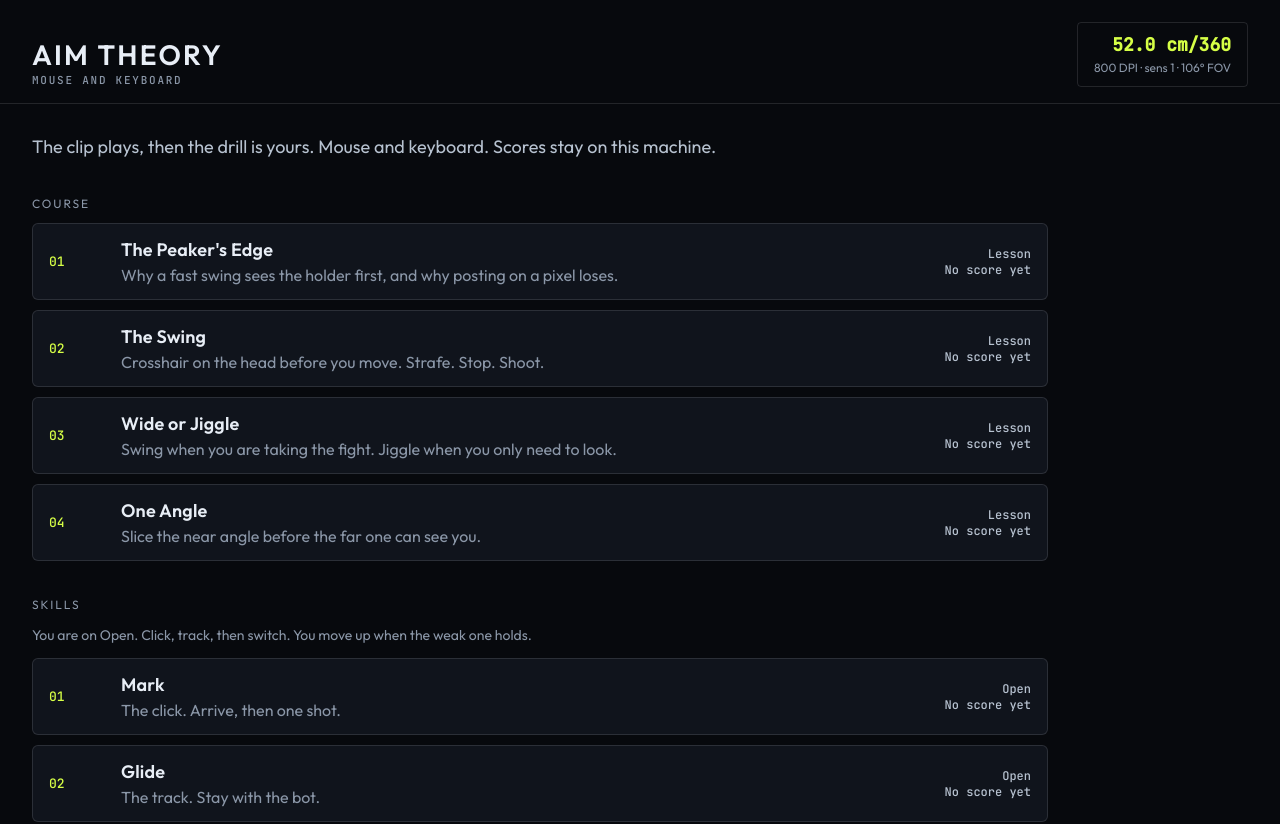
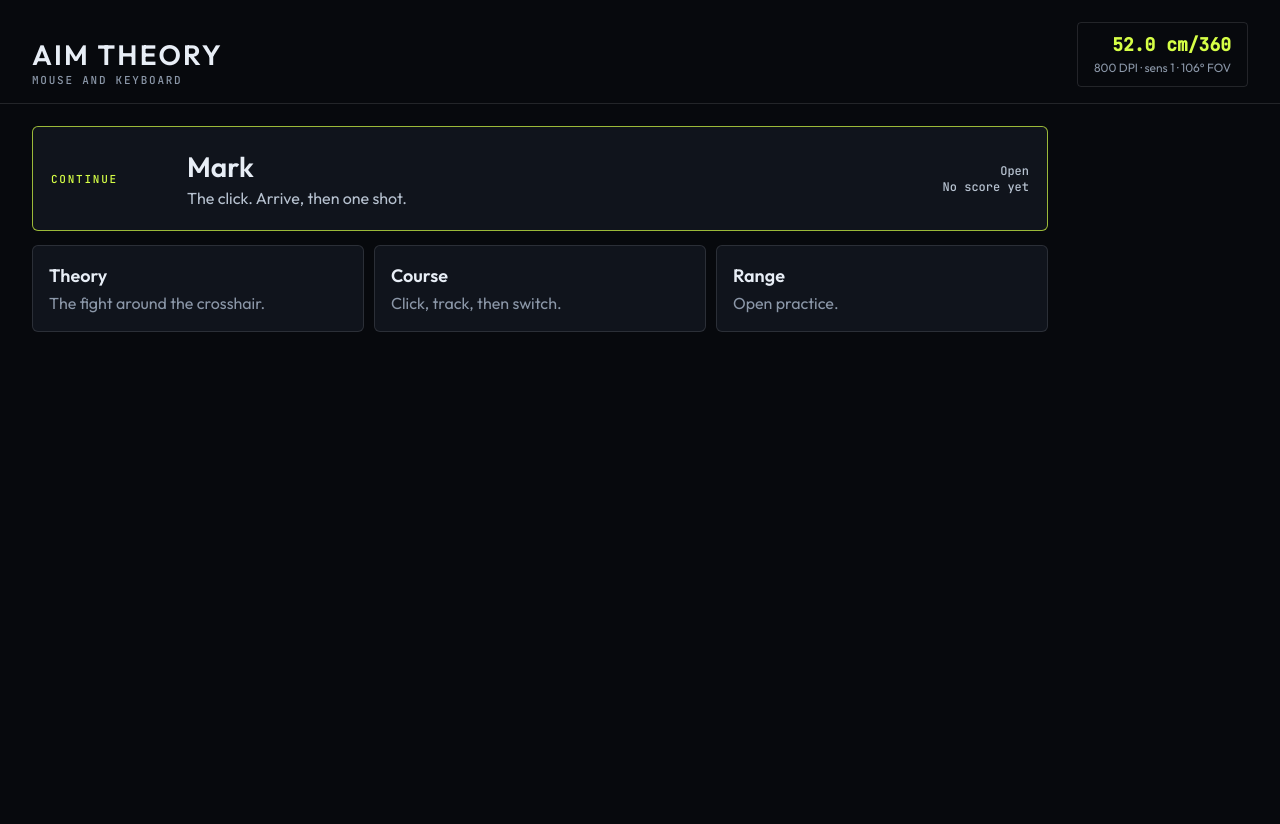
Before and after one commit to soapztalent/couch-to-front-office, a React (Vite) app in the folder aim-theory/: page / in a window 1280 px wide. Shown: the top 824 px of the page. After the commit the page ends 800 px from the top, so only its background shows below. Built offline with nearby package versions, Linux system fonts and the light colour scheme.

Commit message:
Open home on the next skill, then three doors.
Theory, Course, and Range each show only their own list. Back from a door returns home. Settings stays on the side.

Co-authored-by: soapztalent <soapztalent@users.noreply.github.com>

```diff
--- a/aim-theory/src/skill/course.ts
+++ b/aim-theory/src/skill/course.ts
@@ -73,6 +73,11 @@ export function skillById(id: string): SkillLesson | undefined {
   return SKILLS.find((skill) => skill.id === id);
 }
 
+/** The continue action. The first skill still open, or Step once the three are done. */
+export function nextSkill(done: readonly string[]): SkillLesson {
+  return SKILLS.find((skill) => !done.includes(skill.id)) ?? SKILLS[SKILLS.length - 1];
+}
+
 export const SKILL_LABEL: Record<SkillKind, string> = {
   mark: "Mark",
   glide: "Glide",
--- a/aim-theory/src/styles.css
+++ b/aim-theory/src/styles.css
@@ -55,7 +55,35 @@ button:focus-visible, input:focus-visible { outline: 2px solid var(--aim); outli
 .ghost-btn { border-radius: 4px; background: rgba(7, 9, 13, 0.72); }
 .text-btn { border: 0; padding: 0; color: var(--muted); }
 
-.home { padding: 12px 32px 64px; max-width: 1080px; }
+.home { padding: 22px 32px 64px; max-width: 1080px; }
+.continue {
+  display: grid;
+  grid-template-columns: 120px 1fr auto;
+  gap: 16px;
+  align-items: center;
+  width: 100%;
+  text-align: left;
+  background: var(--ink-2);
+  border: 1px solid rgba(214, 255, 70, 0.7);
+  border-radius: 6px;
+  padding: 22px 18px;
+}
+.continue h2 { margin: 0 0 4px; font-size: 28px; font-weight: 600; }
+.continue p { margin: 0; color: var(--paper-dim); }
+.continue .kicker { color: var(--aim); }
+.doors { display: grid; grid-template-columns: repeat(3, 1fr); gap: 10px; margin-top: 14px; }
+.door {
+  text-align: left;
+  background: var(--ink-2);
+  border: 1px solid var(--line);
+  border-radius: 6px;
+  padding: 18px 16px;
+}
+.door:hover { border-color: rgba(214, 255, 70, 0.7); }
+.door h2 { margin: 0 0 6px; font-size: 18px; font-weight: 600; }
+.door p { margin: 0; color: var(--muted); }
+.door-head { display: flex; align-items: center; gap: 16px; margin: 4px 0 14px; }
+.door-head .section-label { margin: 0; }
 .lede { max-width: 46rem; color: var(--paper-dim); font-size: 18px; line-height: 1.45; }
 .section-label { margin: 36px 0 12px; color: var(--muted); letter-spacing: 0.16em; text-transform: uppercase; font-size: 12px; }
 .lesson-list { display: grid; gap: 10px; }
@@ -257,6 +285,8 @@ button:focus-visible, input:focus-visible { outline: 2px solid var(--aim); outli
   .settings, .split, .debrief-grid { grid-template-columns: 1fr 1fr; }
   .paper { padding: 24px; }
   .paper h1 { font-size: 42px; }
-  .lesson-card { grid-template-columns: 48px 1fr; }
+  .lesson-card, .continue { grid-template-columns: 48px 1fr; }
+  .doors { grid-template-columns: 1fr; }
+  .continue .meta { display: none; }
   .meta { display: none; }
 }
--- a/aim-theory/src/ui/Home.tsx
+++ b/aim-theory/src/ui/Home.tsx
@@ -1,6 +1,7 @@
+import { useState } from "react";
 import { LESSONS } from "../lesson/course";
 import { formatCm, type Settings } from "../persist/storage";
-import { SKILLS } from "../skill/course";
+import { nextSkill, SKILLS } from "../skill/course";
 import { STEP_TITLE, type StepId } from "../skill/steps";
 
 const RANGE = [
@@ -10,6 +11,14 @@ const RANGE = [
   { id: "rush", title: "Rush", copy: "Speed. Misses still cost." },
   { id: "line", title: "Line", copy: "Smoothness. Match the pace." },
 ] as const;
+
+type Door = "theory" | "course" | "range";
+
+const DOORS: { id: Door; title: string; copy: string }[] = [
+  { id: "theory", title: "Theory", copy: "The fight around the crosshair." },
+  { id: "course", title: "Course", copy: "Click, track, then switch." },
+  { id: "range", title: "Range", copy: "Open practice." },
+];
 
 export function Home(props: {
   settings: Settings;
@@ -21,8 +30,11 @@ export function Home(props: {
   onRange: (id: string) => void;
   onSettings: () => void;
 }) {
+  const [door, setDoor] = useState<Door | null>(null);
+  const next = nextSkill(props.done);
+
   return (
-    <div className="shell">
+    <div className="shell" data-screen="home" data-door={door ?? "home"}>
       <header className="top">
         <div className="mark">
           <b>Aim Theory</b>
@@ -36,10 +48,38 @@ export function Home(props: {
         </button>
       </header>
       <main className="home">
-        <p className="lede">
-          The clip plays, then the drill is yours. Mouse and keyboard. Scores stay on this machine.
-        </p>
-        <div className="section-label">Course</div>
+        {door == null ? (
+          <>
+            <button className="continue" data-continue={next.id} onClick={() => props.onSkill(next.id)}>
+              <span className="kicker">Continue</span>
+              <span>
+                <h2>{next.title}</h2>
+                <p>{next.summary}</p>
+              </span>
+              <span className="meta">
+                {STEP_TITLE[props.step]}
+                <br />
+                {props.bests[next.id] != null ? `Best ${props.bests[next.id]}` : "No score yet"}
+              </span>
+            </button>
+            <div className="doors">
+              {DOORS.map((item) => (
+                <button key={item.id} className="door" data-door={item.id} onClick={() => setDoor(item.id)}>
+                  <h2>{item.title}</h2>
+                  <p>{item.copy}</p>
+                </button>
+              ))}
+            </div>
+          </>
+        ) : (
+          <>
+            <div className="door-head">
+              <button className="text-btn" onClick={() => setDoor(null)}>
+                Back
+              </button>
+              <div className="section-label">{DOORS.find((item) => item.id === door)?.title}</div>
+            </div>
+            {door === "theory" ? (
               <div className="lesson-list">
                 {LESSONS.map((lesson) => (
                   <button key={lesson.id} className="lesson-card" onClick={() => props.onLesson(lesson.id)}>
@@ -56,7 +96,9 @@ export function Home(props: {
                   </button>
                 ))}
               </div>
-        <div className="section-label">Skills</div>
+            ) : null}
+            {door === "course" ? (
+              <>
                 <p className="note">
                   You are on {STEP_TITLE[props.step]}. Click, track, then switch. You move up when the weak one holds.
                 </p>
@@ -76,7 +118,10 @@ export function Home(props: {
                     </button>
                   ))}
                 </div>
-        <div className="section-label">Range</div>
+              </>
+            ) : null}
+            {door === "range" ? (
+              <>
                 <p className="note">Open practice. Same sensitivity, same pointer lock, scored the same way.</p>
                 <div className="range-grid">
                   {RANGE.map((item) => (
@@ -89,6 +134,10 @@ export function Home(props: {
                     </button>
                   ))}
                 </div>
+              </>
+            ) : null}
+          </>
+        )}
       </main>
     </div>
   );
```
Also changed, not shown: 1 other file (tests, documents, lock files or other folders). Lines whose indentation alone changed are shown as unchanged.
